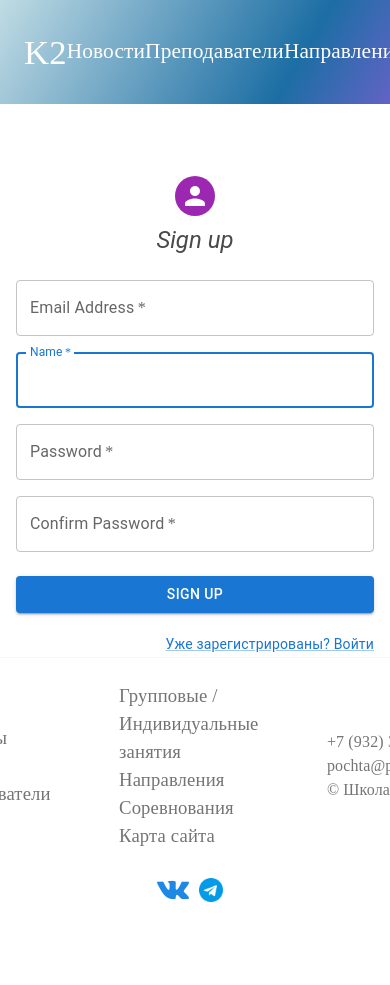
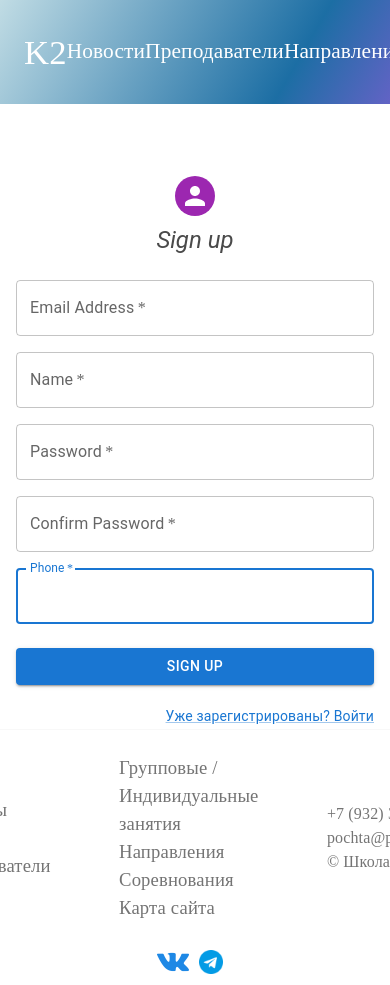
Before and after one commit to vanyavox/dance-school-project, a React (Create React App) app in the folder frontend/: page /auth/registration in a window 390 px wide. Shown: the top 985 px of the page. Before the commit the page ends 913 px from the top, so only its background shows below. Built offline with nearby package versions, Linux system fonts and the light colour scheme; no server answers; a web font is replaced by a local one.

Commit message:
:inputPhone buttonRender

```diff
--- a/frontend/src/features/Registration/Registration.tsx
+++ b/frontend/src/features/Registration/Registration.tsx
@@ -12,7 +12,7 @@ import Typography from '@mui/material/Typography';
 import Container from '@mui/material/Container';
 import { createTheme, ThemeProvider } from '@mui/material/styles';
 import { RootState, useAppDispatch } from '../../store';
-import { clearLoginError, clearPasswordError, registration } from './userSlice';
+import { clearEmailError, clearLoginError, clearPasswordError, registration } from './userSlice';
 
 const theme = createTheme();
 
@@ -24,13 +24,14 @@ function Registration(): JSX.Element {
   const [userEmail, setEmail] = useState('');
   const [password, setPassword] = useState('');
   const [passwordRepit, setRepitPassword] = useState('');
+  const [userPhone, setPhone] = useState('');
   const { emailError, passwordError, name, loginError, authChecked } = useSelector((state: RootState) => state.user);
   console.log(name, authChecked);
 
   const handleSubmit = (event: React.FormEvent): void => {
     event.preventDefault();
     // console.log(userEmail);
-    dispatch(registration({ name: userName, email: userEmail, password, passwordRepit }));
+    dispatch(registration({ name: userName, email: userEmail, password, passwordRepit, userPhone }));
   };
   useEffect(() => {
     if (name.length > 0) {
@@ -41,6 +42,11 @@ function Registration(): JSX.Element {
   const handleEmailChange = useCallback((event: React.ChangeEvent<HTMLInputElement>) => {
     setEmail(event.target.value);
     dispatch(clearLoginError());
+  }, [dispatch]);
+
+  const handlePhoneChange = useCallback((event: React.ChangeEvent<HTMLInputElement>) => {
+    setPhone(event.target.value);
+    dispatch(clearEmailError());
   }, [dispatch]);
 
   const handlePasswordChange = useCallback((event: React.ChangeEvent<HTMLInputElement>) => {
@@ -128,6 +134,21 @@ function Registration(): JSX.Element {
                   error={!!passwordError}
                 />
               </Grid>
+              <Grid item xs={12}>
+                <TextField
+                  value={userPhone}
+                  onChange={handlePhoneChange}
+                  autoComplete="given-phone"
+                  name="phone"
+                  required
+                  fullWidth
+                  id="phone"
+                  label="Phone"
+                  autoFocus
+                  helperText={emailError}
+                  error={!!emailError}
+                />
+              </Grid>
             </Grid>
             <Button
               type="submit"
--- a/frontend/src/features/Registration/userSlice.ts
+++ b/frontend/src/features/Registration/userSlice.ts
@@ -42,7 +42,6 @@ const userSlice = createSlice({
   extraReducers: (builder) => {
     builder
       .addCase(registration.fulfilled, (state, action) => {
-
         if (action.payload.status === 'error login') {
           state.loginError = action.payload.message;
           state.emailError = '';
@@ -59,15 +58,18 @@ const userSlice = createSlice({
           state.loginError = action.payload.message;
           state.emailError = '';
         }
+        if (action.payload.status === 'error phone') {
+          state.emailError = action.payload.message;
+        }
         if (action.payload.user) {
           state.email = action.payload.user.email;
           state.name = action.payload.user.name;
+          state.phone = action.payload.user.phone;
           state.id = action.payload.user.id;
           state.authChecked = true;
           state.emailError = '';
           state.loginError = '';
           state.passwordError = '';
-          return;
         }
       })
       .addCase(registration.rejected, (state, action) => {
@@ -126,8 +128,7 @@ const userSlice = createSlice({
         if (!action.payload.isLoggedIn) {
           state = initialState;
           console.log(state);
-        }else{
-
+        } else {
           console.log(action.payload);
           state.role = action.payload.user.role;
           state.email = action.payload.user.email;
@@ -138,7 +139,6 @@ const userSlice = createSlice({
           state.id = action.payload.user.id;
           state.authChecked = action.payload.isLoggedIn;
         }
-
       });
   },
 });
--- a/frontend/src/features/TeacherProfile/TeacherProfile.tsx
+++ b/frontend/src/features/TeacherProfile/TeacherProfile.tsx
@@ -3,20 +3,25 @@ import { useSelector } from 'react-redux';
 import { useParams } from 'react-router-dom';
 import { useForm } from 'react-hook-form';
 import userEvent from '@testing-library/user-event';
+import { Phone } from '@mui/icons-material';
 import { RootState, useAppDispatch } from '../../store';
 import { addAsyncTeachers } from '../TeacherList/teacherSlice';
 import style from './TeacherProfile.module.css';
 import { NewRequest } from './types/state';
 
 function TeacherProfile(): JSX.Element {
+  const { teachers } = useSelector((state: RootState) => state.teachers);
+  const { name, phone } = useSelector((state: RootState) => state.user);
+  const user = useSelector((state: RootState) => state.user);
 
-  // const { user } = useSelector((state: RootState) => state.user);
-  const [teacher, setTeacher] = useState({ name: '', photo: '', surname: '', direction: '', experience: '', description: '' });
   const { id } = useParams();
+  const dispatch = useAppDispatch();
 
   useEffect(() => {
-    fetch(`http://localhost:4000/api/teachers/${id}`).then((data) => data.json()).then((res) => setTeacher(res));
-  }, []);
+    dispatch(addAsyncTeachers());
+  }, [dispatch]);
+  const currentTeacher = teachers.filter((teacher) => teacher.id === Number(id));
+  const teacher = currentTeacher[0];
 
   // modal dialog
   const [active, setActive] = useState(false);
@@ -38,10 +43,6 @@ function TeacherProfile(): JSX.Element {
     setModal((prev: boolean) => !prev);
   }
 
-  // const { isLoggedIn } = props;
-
-  // if (isLoggedIn) {
-
   return (
     modal ? (
       <>
@@ -55,7 +56,7 @@ function TeacherProfile(): JSX.Element {
             <div>Направление: {teacher.direction}</div>
             <div>Опыт работы: {teacher.experience}</div>
             <div>{teacher.description}</div>
-            <button type="button" onClick={toogle}>Записаться</button>
+            {user.authChecked && (<button type="button" onClick={toogle}>Записаться</button>)}
           </div>
         </div>
       </>
@@ -65,10 +66,9 @@ function TeacherProfile(): JSX.Element {
         <form onSubmit={handleSubmit(onSubmit)} className={style.modal_form}>
           <div className={style.form__div}>
             <label htmlFor="name">Ваше имя</label>
-            <input {...register('name')} name="name" type="text" placeholder="Ваше имя" value={'user'} />
-
+            <input {...register('name')} name="name" type="text" placeholder="Ваше имя" value={name} />
             <label htmlFor="phone">Телефон для связи</label>
-            <input {...register('phone')} type="tel" name="phone" list="tel-list" placeholder="+7 (XXX) XXX-XX-XX" pattern="\+7\s?[\(]{0,1}9[0-9]{2}[\)]{0,1}\s?\d{3}[-]{0,1}\d{2}[-]{0,1}\d{2}" />
+            <input {...register('phone')} type="tel" name="phone" list="tel-list" placeholder="+7 (XXX) XXX-XX-XX" pattern="\+7\s?[\(]{0,1}9[0-9]{2}[\)]{0,1}\s?\d{3}[-]{0,1}\d{2}[-]{0,1}\d{2}" value={phone} />
             <label htmlFor="lesson_type">Направление</label>
             <select {...register('lesson_type')} name="lesson_type">
               <option value="Латина">Латина</option>
@@ -88,8 +88,6 @@ function TeacherProfile(): JSX.Element {
       </div>
     )
   );
-
-  // return <div />;
 }
 
 export default TeacherProfile;
```
Also changed, not shown: frontend/src/features/Registration/types/UserState.ts (+5 -4 lines), 1 other file (tests, documents, lock files or other folders).
